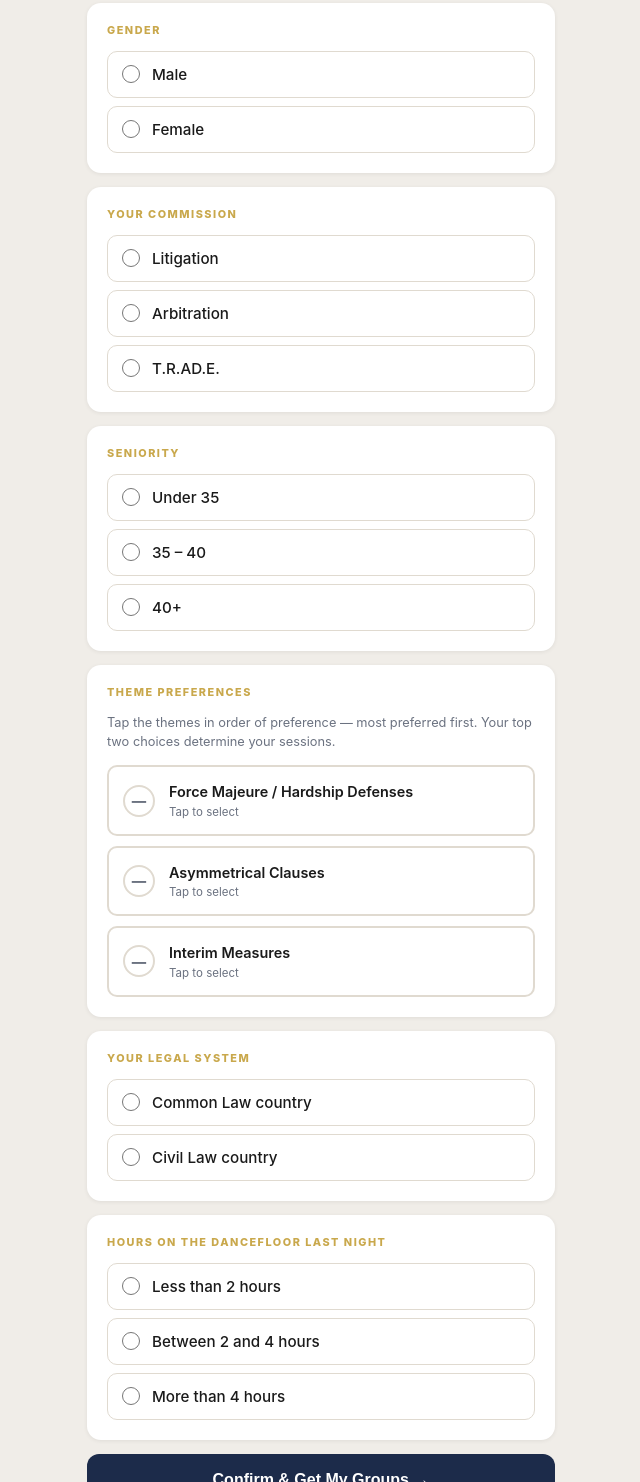
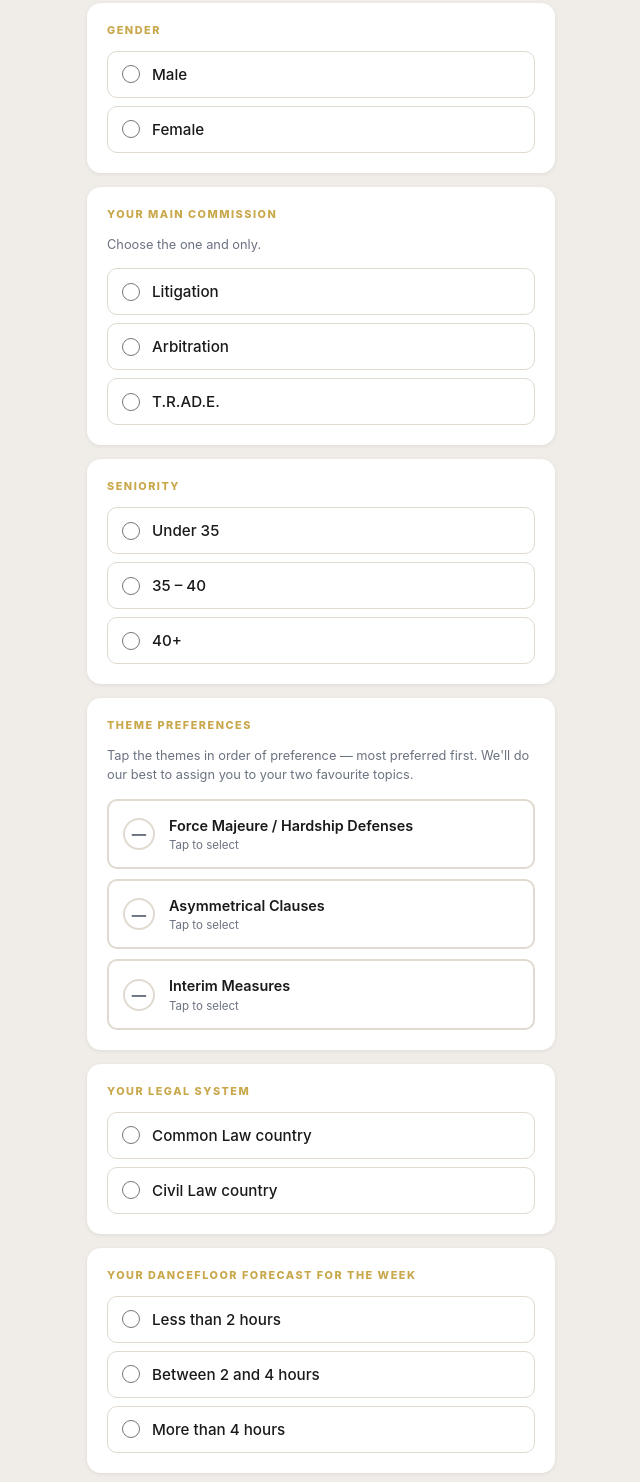
Before and after one commit to AlbaneW/aija-workshop, a website: page index.html in a window 1280 px wide. Shown: the part 210-1692 px from the top of the page, without its empty margins (319-959 px from the left). Drawn offline with Linux system fonts and the light colour scheme.

Commit message:
Update index.html

```diff
--- a/index.html
+++ b/index.html
@@ -359,7 +359,8 @@
 
     <!-- Commission -->
     <div class="card">
-      <div class="card-label">Your Commission</div>
+      <div class="card-label">Your Main Commission</div>
+      <p class="theme-hint" style="margin-bottom:14px;">Choose the one and only.</p>
       <div class="radio-group">
         <div class="radio-option" onclick="pick('commission','Litigation',this)">
           <input type="radio" name="commission" value="Litigation">
@@ -398,7 +399,7 @@
     <!-- Theme Preferences -->
     <div class="card">
       <div class="card-label">Theme Preferences</div>
-      <p class="theme-hint">Tap the themes in order of preference — most preferred first. Your top two choices determine your sessions.</p>
+      <p class="theme-hint">Tap the themes in order of preference — most preferred first. We'll do our best to assign you to your two favourite topics.</p>
       <div class="theme-cards">
         <div class="theme-card" id="card-FM" onclick="rankTheme('FM')">
           <div class="rank-badge" id="badge-FM">—</div>
@@ -441,7 +442,7 @@
 
     <!-- Dancefloor -->
     <div class="card">
-      <div class="card-label">Hours on the dancefloor last night</div>
+      <div class="card-label">Your dancefloor forecast for the week</div>
       <div class="radio-group">
         <div class="radio-option" onclick="pick('dancefloor','low',this)">
           <input type="radio" name="dancefloor" value="low">
```
